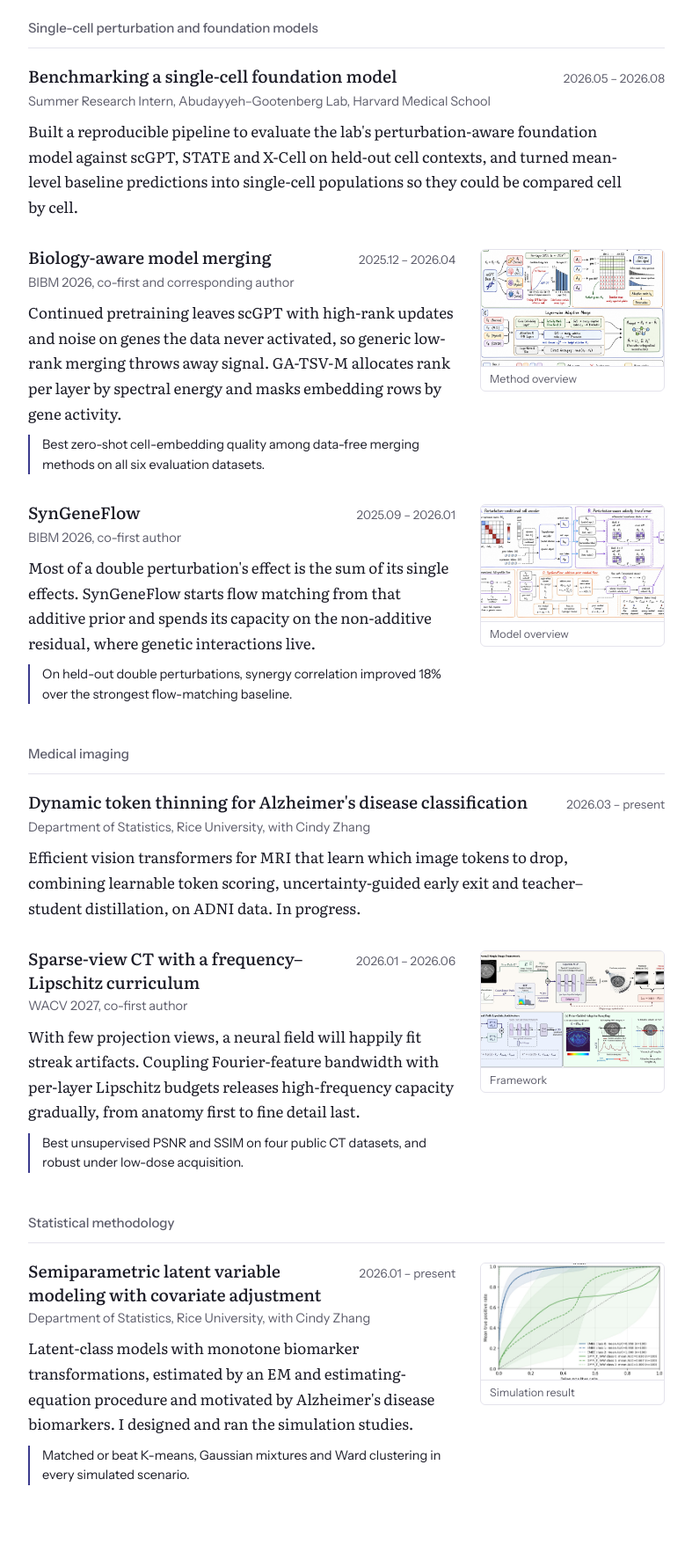
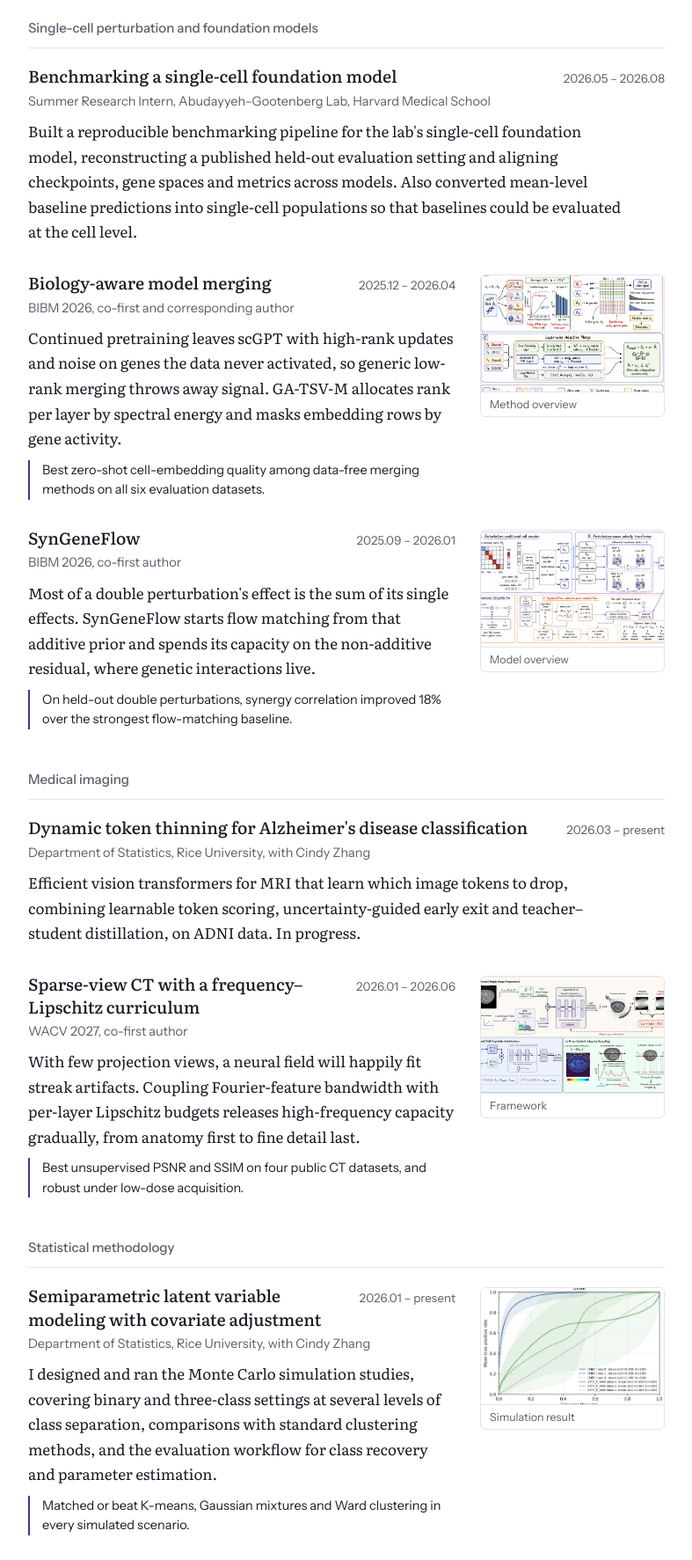
Before and after one commit to Jingrui-Wu/Jingrui-Wu.github.io, a plain HTML site: page index.html in a window 1280 px wide. Shown: the part 1565-3338 px from the top of the page at 88% size, without its empty margins (412-1199 px from the left). Drawn offline with Linux system fonts and the light colour scheme.

Commit message:
Describe contributions only for Harvard and EMEE projects
Co-Authored-By: Claude Opus 5.5 <noreply@anthropic.com>
Claude-Session: https://claude.ai/code/session_01Ls5ijpVKJBaW1mN6mkWbP4

```diff
--- a/index.html
+++ b/index.html
@@ -363,7 +363,7 @@ dialog.viewer::backdrop { background: rgba(14, 14, 24, .82); }
       <article class="project">
         <div class="project-head"><h3>Benchmarking a single-cell foundation model</h3><span class="when">2026.05 – 2026.08</span></div>
         <p class="where">Summer Research Intern, Abudayyeh–Gootenberg Lab, Harvard Medical School</p>
-        <p class="desc">Built a reproducible pipeline to evaluate the lab's perturbation-aware foundation model against scGPT, STATE and X-Cell on held-out cell contexts, and turned mean-level baseline predictions into single-cell populations so they could be compared cell by cell.</p>
+        <p class="desc">Built a reproducible benchmarking pipeline for the lab's single-cell foundation model, reconstructing a published held-out evaluation setting and aligning checkpoints, gene spaces and metrics across models. Also converted mean-level baseline predictions into single-cell populations so that baselines could be evaluated at the cell level.</p>
       </article>
 
       <article class="project has-fig">
@@ -414,7 +414,7 @@ dialog.viewer::backdrop { background: rgba(14, 14, 24, .82); }
         <div class="body">
         <div class="project-head"><h3>Semiparametric latent variable modeling with covariate adjustment</h3><span class="when">2026.01 – present</span></div>
         <p class="where">Department of Statistics, Rice University, with Cindy Zhang</p>
-        <p class="desc">Latent-class models with monotone biomarker transformations, estimated by an EM and estimating-equation procedure and motivated by Alzheimer's disease biomarkers. I designed and ran the simulation studies.</p>
+        <p class="desc">I designed and ran the Monte Carlo simulation studies, covering binary and three-class settings at several levels of class separation, comparisons with standard clustering methods, and the evaluation workflow for class recovery and parameter estimation.</p>
         <p class="result">Matched or beat K-means, Gaussian mixtures and Ward clustering in every simulated scenario.</p>
       </div>
         <button class="thumb" type="button" data-src="assets/fig-emee.jpg" data-cap="Simulation result. Mean ROC curves, three classes, weak separation: EMEE (blue) vs. GMM (green)"><img src="assets/fig-emee.jpg" alt="Simulation result. Mean ROC curves, three classes, weak separation: EMEE (blue) vs. GMM (green)" loading="lazy"><span>Simulation result</span></button>
```
